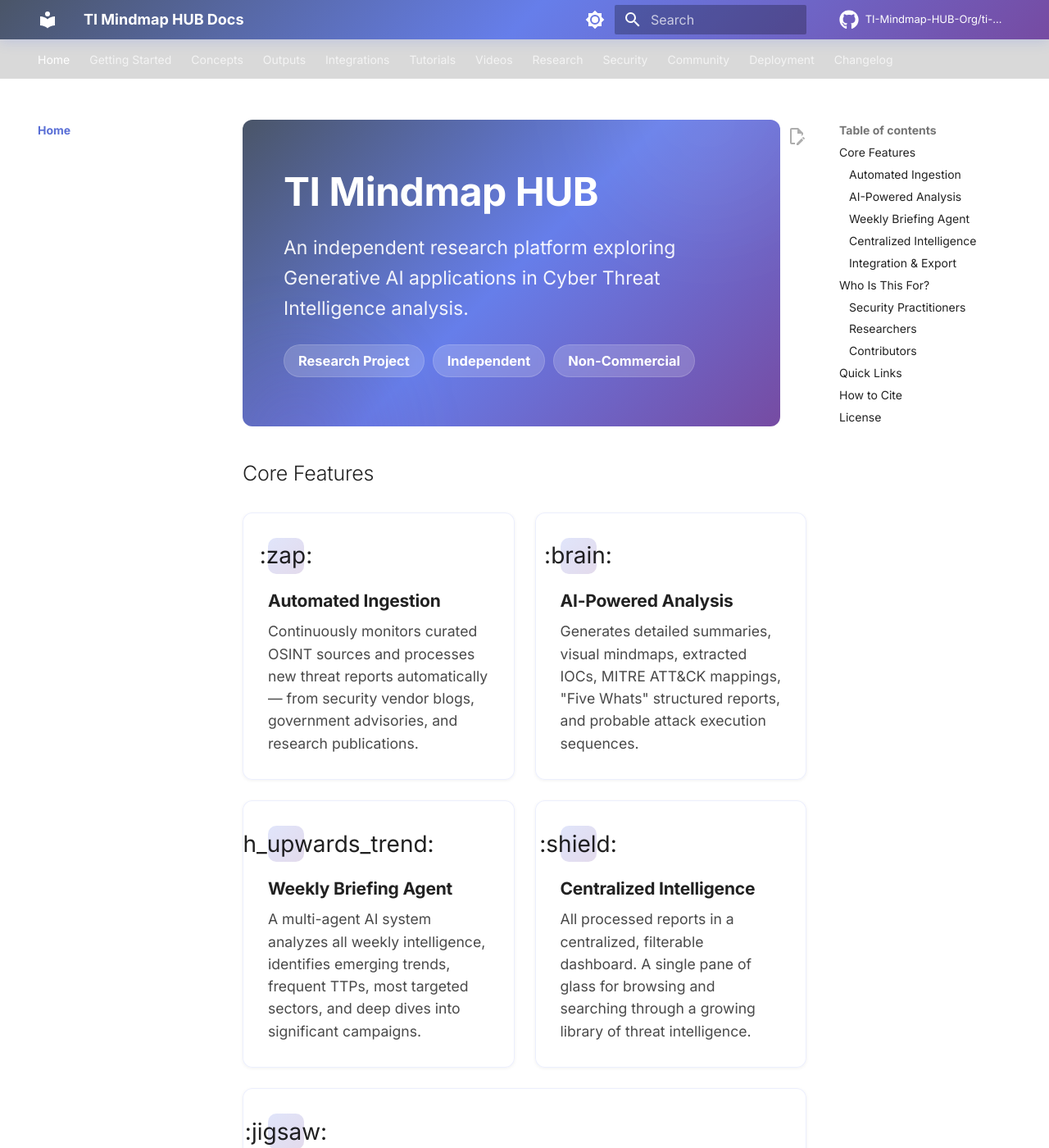
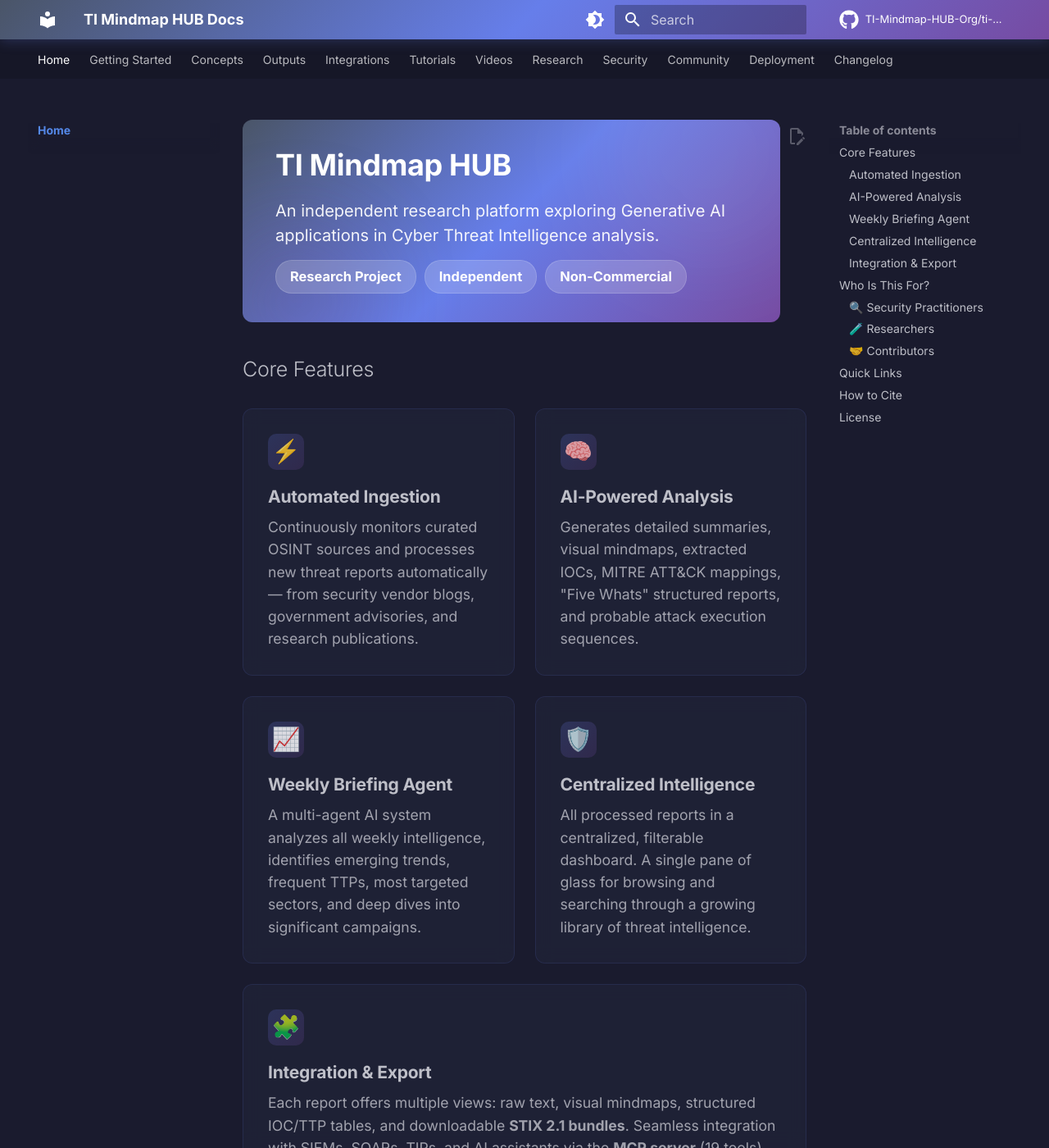
Before and after one commit to TI-Mindmap-HUB-Org/ti-mindmap-hub-research, an MkDocs documentation site: the page built from docs/index.md, in a window 1280 px wide and 1400 px high. Shown: the whole window at 82% size. Built offline with MkDocs 1.6.1 and Material for MkDocs 9.7.7, drawn with Linux system fonts in a browser that asks for light colours; emoji names are drawn with the system emoji font; comment, search, counter and statistics services are not loaded; some of the changed text lies outside the part shown.

Commit message:
Fix hero height, emoji rendering, dark default, and GA4 tracking
- Reduce hero padding and font sizes for a more compact banner
- Replace emoji shortcodes with Unicode characters in HTML blocks
  (pymdownx.emoji doesn't process inside raw HTML elements)
- Remove media queries from palette to force dark (slate) as default
- Switch analytics to custom provider with manual gtag.js override
  for reliable GA4 event firing

https://claude.ai/code/session_017sAU697Zq7dg9TwpPELdfn

```diff
--- a/docs/assets/stylesheets/extra.css
+++ b/docs/assets/stylesheets/extra.css
@@ -67,8 +67,8 @@
 .hero {
   background: var(--hub-gradient);
   border-radius: var(--hub-radius);
-  padding: 3rem 2.5rem;
-  margin-bottom: 2rem;
+  padding: 1.75rem 2rem;
+  margin-bottom: 1.5rem;
   color: #ffffff;
   position: relative;
   overflow: hidden;
@@ -106,19 +106,19 @@
 }
 
 .hero h1 {
-  font-size: 2.4rem;
+  font-size: 1.8rem;
   font-weight: 800;
-  margin: 0 0 0.5rem 0;
+  margin: 0 0 0.35rem 0;
   color: #ffffff;
   line-height: 1.15;
 }
 
 .hero .hero__subtitle {
-  font-size: 1.15rem;
+  font-size: 1rem;
   opacity: 0.92;
-  margin-bottom: 1.25rem;
+  margin-bottom: 0.75rem;
   max-width: 720px;
-  line-height: 1.6;
+  line-height: 1.5;
 }
 
 .hero__chips {
@@ -143,10 +143,10 @@
 
 @media (max-width: 768px) {
   .hero {
-    padding: 2rem 1.5rem;
+    padding: 1.25rem 1.25rem;
   }
   .hero h1 {
-    font-size: 1.7rem;
+    font-size: 1.4rem;
   }
 }
 
--- a/docs/index.md
+++ b/docs/index.md
@@ -25,7 +25,7 @@ in Cyber Threat Intelligence analysis.
 <div class="feature-grid" markdown>
 
 <div class="feature-card" markdown>
-<div class="feature-icon">:zap:</div>
+<div class="feature-icon">⚡</div>
 
 ### Automated Ingestion
 
@@ -33,7 +33,7 @@ Continuously monitors curated OSINT sources and processes new threat reports aut
 </div>
 
 <div class="feature-card" markdown>
-<div class="feature-icon">:brain:</div>
+<div class="feature-icon">🧠</div>
 
 ### AI-Powered Analysis
 
@@ -41,7 +41,7 @@ Generates detailed summaries, visual mindmaps, extracted IOCs, MITRE ATT&CK mapp
 </div>
 
 <div class="feature-card" markdown>
-<div class="feature-icon">:chart_with_upwards_trend:</div>
+<div class="feature-icon">📈</div>
 
 ### Weekly Briefing Agent
 
@@ -49,7 +49,7 @@ A multi-agent AI system analyzes all weekly intelligence, identifies emerging tr
 </div>
 
 <div class="feature-card" markdown>
-<div class="feature-icon">:shield:</div>
+<div class="feature-icon">🛡️</div>
 
 ### Centralized Intelligence
 
@@ -57,7 +57,7 @@ All processed reports in a centralized, filterable dashboard. A single pane of g
 </div>
 
 <div class="feature-card feature-card--wide" markdown>
-<div class="feature-icon">:jigsaw:</div>
+<div class="feature-icon">🧩</div>
 
 ### Integration & Export
 
@@ -78,21 +78,21 @@ Each report offers multiple views: raw text, visual mindmaps, structured IOC/TTP
 
 <div class="audience-card" markdown>
 
-### :mag: Security Practitioners
+### 🔍 Security Practitioners
 
 Start with the [Getting Started](getting-started/index.md) guide. Consume [Outputs](outputs/index.md) and connect your tools via [Integrations](integrations/index.md).
 </div>
 
 <div class="audience-card" markdown>
 
-### :test_tube: Researchers
+### 🧪 Researchers
 
 Explore the [Concepts](concepts/index.md) section and [Academic Collaborations](research/academic-collaborations.md) for methodology, data-model details, and partnership opportunities.
 </div>
 
 <div class="audience-card" markdown>
 
-### :handshake: Contributors
+### 🤝 Contributors
 
 Read the [Contributing](community/contributing.md) guide and the [Style Guide](community/style-guide.md) to submit documentation, STIX examples, or source suggestions.
 </div>
@@ -105,17 +105,17 @@ Read the [Contributing](community/contributing.md) guide and the [Style Guide](c
 
 <div class="link-grid" markdown>
 
-<a class="link-card" href="https://ti-mindmap-hub.com">:globe_with_meridians: Try the Platform</a>
+<a class="link-card" href="https://ti-mindmap-hub.com">🌐 Try the Platform</a>
 
-<a class="link-card" href="https://github.com/TI-Mindmap-HUB-Org/ti-mindmap-hub-research">:material-github: GitHub Repository</a>
+<a class="link-card" href="https://github.com/TI-Mindmap-HUB-Org/ti-mindmap-hub-research">📂 GitHub Repository</a>
 
-<a class="link-card" href="integrations/mcp/">:robot: MCP Integration</a>
+<a class="link-card" href="integrations/mcp/">🤖 MCP Integration</a>
 
-<a class="link-card" href="security/">:lock: Security Policy</a>
+<a class="link-card" href="security/">🔒 Security Policy</a>
 
-<a class="link-card" href="mailto:info@ti-mindmap-hub.com">:e-mail: Contact Us</a>
+<a class="link-card" href="mailto:info@ti-mindmap-hub.com">📧 Contact Us</a>
 
-<a class="link-card" href="https://x.com/ti_mindmap_hub">:material-twitter: @ti_mindmap_hub</a>
+<a class="link-card" href="https://x.com/ti_mindmap_hub">🐦 @ti_mindmap_hub</a>
 
 </div>
 
--- a/mkdocs.yml
+++ b/mkdocs.yml
@@ -14,17 +14,16 @@ copyright: >-
 
 theme:
   name: material
+  custom_dir: docs/overrides
   language: en
   palette:
-    - media: "(prefers-color-scheme: dark)"
-      scheme: slate
+    - scheme: slate
       primary: indigo
       accent: deep purple
       toggle:
         icon: material/brightness-4
         name: Switch to light mode
-    - media: "(prefers-color-scheme: light)"
-      scheme: default
+    - scheme: default
       primary: indigo
       accent: deep purple
       toggle:
@@ -57,7 +56,7 @@ extra:
     - icon: fontawesome/solid/globe
       link: https://ti-mindmap-hub.com
   analytics:
-    provider: google
+    provider: custom
     property: G-Y5SS9FR5V4
   generator: false
 
```
Also changed, not shown: docs/overrides/partials/integrations/analytics/custom.html (added, +8 -0 lines).
